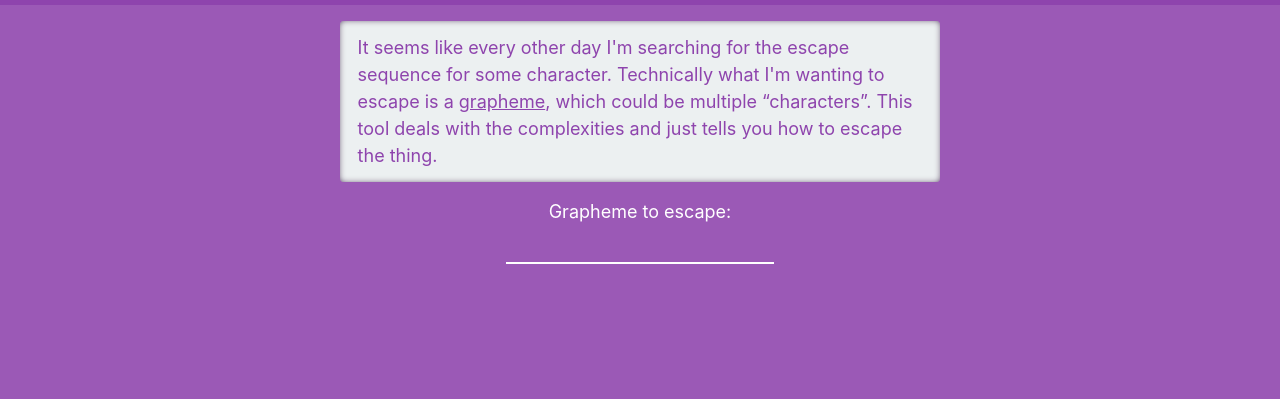
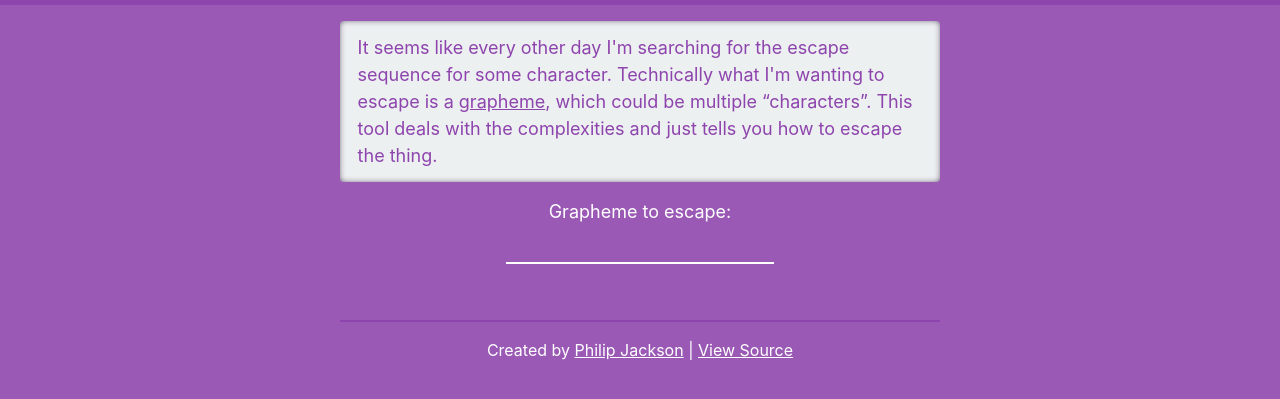
Before and after one commit to p-jackson/how-do-i-escape, a website built with webpack: page how_do_i_escape_web/index.html in a window 1280 px wide. Shown: the part 59-458 px from the top of the page. Built offline with nearby package versions, Linux system fonts and the light colour scheme.

Commit message:
Add credits to footer

```diff
--- a/how_do_i_escape_web/index.html
+++ b/how_do_i_escape_web/index.html
@@ -38,5 +38,13 @@
         </div>
       </div>
     </main>
+    <hr />
+    <footer>
+      Created by <a href="https://github.com/p-jackson">Philip Jackson</a> |
+      <a
+        href="https://github.com/p-jackson/how-do-i-escape/tree/master/how_do_i_escape_web"
+        >View Source</a
+      >
+    </footer>
   </body>
 </html>
--- a/how_do_i_escape_web/src/style.css
+++ b/how_do_i_escape_web/src/style.css
@@ -29,7 +29,7 @@ main {
   display: flex;
   flex-direction: column;
   align-items: center;
-  padding: 1rem;
+  padding: 1rem 1rem 2.5rem 1rem;
 }
 
 .appDescription {
@@ -82,3 +82,19 @@ main {
   padding: 0.4rem 0.7rem;
   box-shadow: inset 0 0 10px -2px #1b2631;
 }
+
+hr {
+  border: 1px solid #8e44ad;
+  max-width: 600px;
+  margin: 0 auto;
+}
+
+footer {
+  text-align: center;
+  font-size: 1rem;
+  padding: 1rem;
+}
+
+footer a {
+  color: currentColor;
+}
```
